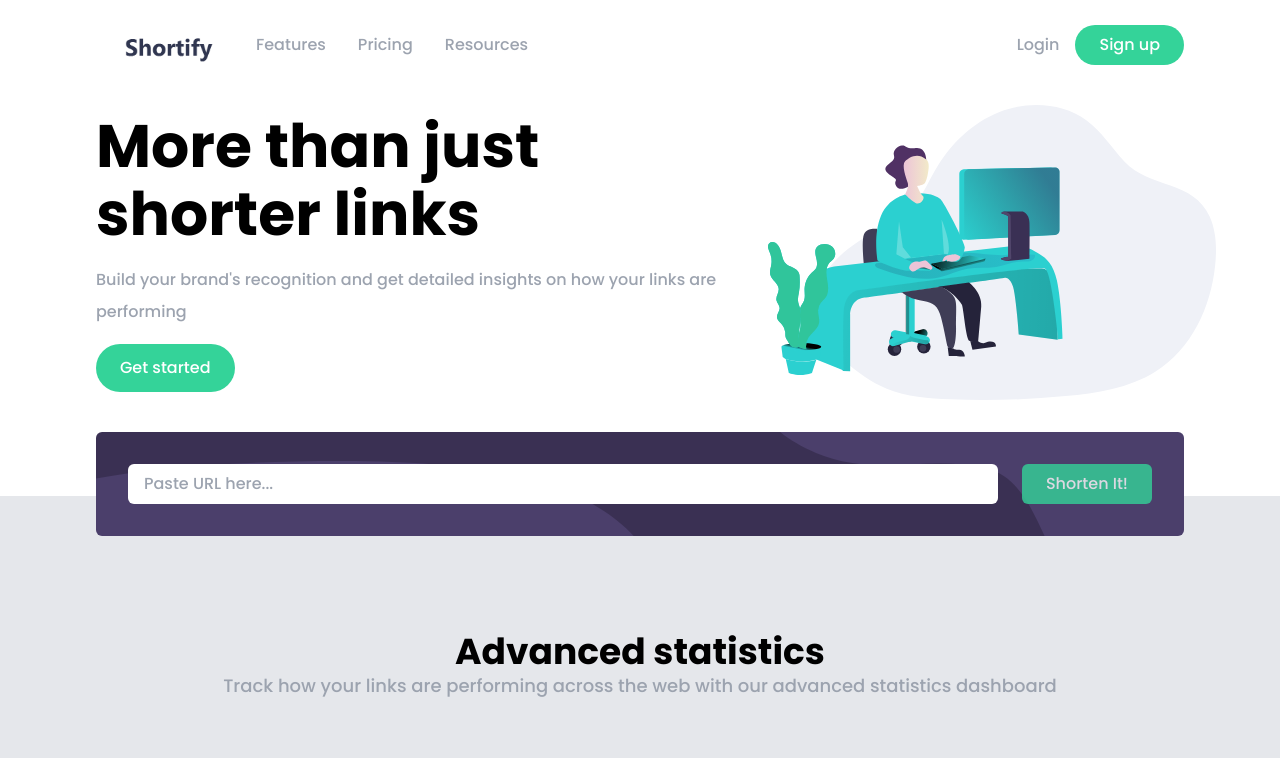
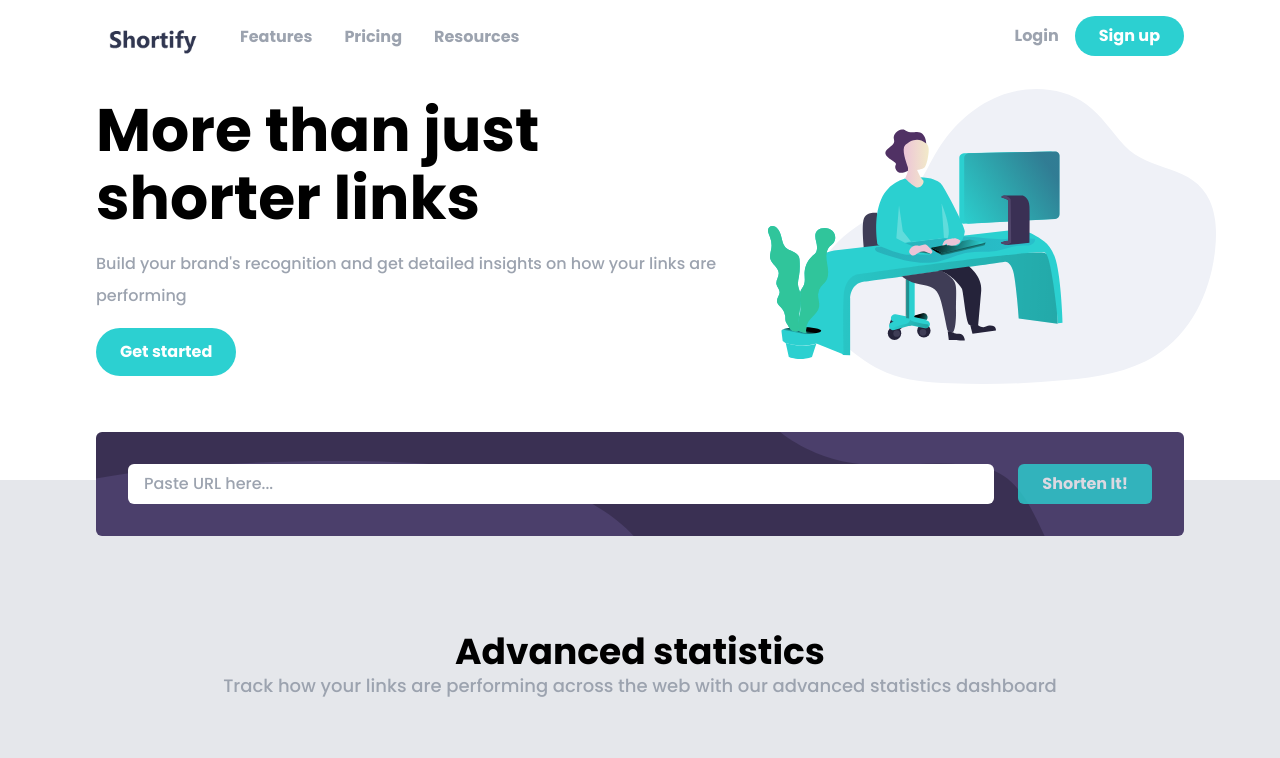
Before and after one commit to johndaamax/shortify-with-tailwind, a React (Create React App) app: page / in a window 1280 px wide. Shown: the top 758 px of the page. Built offline with nearby package versions, Linux system fonts and the light colour scheme.

Commit message:
finishing up app functionality

```diff
--- a/src/App.tsx
+++ b/src/App.tsx
@@ -1,8 +1,10 @@
 import * as React from 'react';
 
 import { useLocalStorageState } from './hooks/useLocalStorage'
+import { copyToClipboard } from './util'
 
 import Header from './components/Header'
+import MobileNav from './components/MobileNav'
 import Footer from './components/Footer'
 import StatisticsCard from './components/StatisticsCard'
 import ShortLinkContainer from './components/ShortLinkContainer'
@@ -27,7 +29,8 @@ type State = {
   error: { errorMessage: string, errorCode: number } | null,
   inputValue: string
   isLoading: boolean,
-  activeClipboard: string
+  activeClipboard: string,
+  showMobileNav: boolean
 }
 
 type Action =
@@ -36,6 +39,7 @@ type Action =
   | { type: 'REQUEST_FAILURE', error: Error }
   | { type: 'USER_INPUT_CHANGE', value: string }
   | { type: 'SET_ACTIVE_CLIPBOARD', value: string }
+  | { type: 'TOGGLE_MOBILE_NAV' }
 
 const appReducer: Reducer<State, Action> = (state: State, action: Action) => {
   switch (action.type) {
@@ -54,6 +58,8 @@ const appReducer: Reducer<State, Action> = (state: State, action: Action) => {
       return { ...state, inputValue: action.value }
     case 'SET_ACTIVE_CLIPBOARD':
       return { ...state, activeClipboard: action.value }
+    case 'TOGGLE_MOBILE_NAV':
+      return { ...state, showMobileNav: !state.showMobileNav }
     default:
       throw new Error("Invalid type")
   }
@@ -65,7 +71,8 @@ function App() {
       error: null,
       inputValue: '',
       isLoading: false,
-      activeClipboard: ''
+      activeClipboard: '',
+      showMobileNav: false
     })
   const [shortlinkList, setShortlinkList] = useLocalStorageState<ShortLinkListItem[]>('linkList', [])
 
@@ -98,15 +105,25 @@ function App() {
   }
 
   const handleShortlinkClick = (shortLink: string) => {
-    navigator.clipboard.writeText(shortLink)
-    dispatch({ type: 'SET_ACTIVE_CLIPBOARD', value: shortLink })
+    if (state.activeClipboard !== shortLink) {
+      copyToClipboard(shortLink)
+        .then(() => {
+          dispatch({ type: 'SET_ACTIVE_CLIPBOARD', value: shortLink })
+        })
+        .catch(error => console.log(error))
+    }
+  }
+
+  const toggleNav = () => {
+    dispatch({ type: 'TOGGLE_MOBILE_NAV' })
   }
 
   return (
-    <div >
-      <Header />
-      <section className='flex justify-center items-center flex-col md:justify-between md:flex-row px-8 pt-4 pb-24 md:px-24 leading-8 text-center md:text-left'>
-        <div className='md:order-2 md:-mr-8 my-4 md:my-0'>
+    <div className='relative'>
+      <Header toggleMobileNav={toggleNav} />
+      <MobileNav isVisible={state.showMobileNav} />
+      <section className='flex justify-center items-center flex-col md:justify-between md:flex-row padding-horizontal pt-4 pb-24 leading-8 text-center md:text-left'>
+        <div className='md:order-2 md:-mr-8 my-4 md:my-0 select-none'>
           <img src='./images/illustration-working.svg' alt='working' className='object-cover w-full max-w-md md:w-96 lg:w-112 xl:w-120' />
         </div>
         <div className='md:pr-4'>
@@ -116,8 +133,8 @@ function App() {
         </div>
       </section>
 
-      <section className='px-8 py-4 md:px-24 bg-gray-200'>
-        <div className='bg-cover -mt-20 mb-4'>
+      <section className='padding-horizontal py-12 bg-gray-200'>
+        <div className='bg-cover -mt-30 md:-mt-24 mb-4'>
           <div className='form-section-mobile md:form-section-desktop p-6 md:p-6 lg:p-8 rounded-md bg-indigo-dark'>
             <form onSubmit={handleSubmit}>
               <div className='md:flex md:justify-between'>
@@ -159,7 +176,7 @@ function App() {
           <p className='text-lg text-gray-400'>Track how your links are performing across the web with our advanced statistics dashboard</p>
         </div>
         <div className='relative'>
-          <span className='w-1 h-4/5 lg:w-3/4 bg-green-400 lg:h-1 absolute left-1/2 lg:left-24 lg:top-28'></span>
+          <span className='w-1 h-4/5 lg:w-3/4 bg-teal-primary lg:h-1 absolute left-1/2 lg:left-24 lg:top-28'></span>
           <div className='flex justify-center items-center flex-col lg:flex-row lg:justify-evenly lg:items-start mt-24'>
             <StatisticsCard
               imgSrc='./images/icon-brand-recognition.svg'
@@ -182,7 +199,7 @@ function App() {
         </div>
       </section>
 
-      <section className='boost-banner-mobile md:boost-banner-desktop px-8 py-16 md:px-24 bg-indigo-dark bg-cover text-center'>
+      <section className='boost-banner-mobile md:boost-banner-desktop padding-horizontal py-16 bg-indigo-dark bg-cover text-center'>
         <h2 className='text-white text-2xl md:text-4xl font-bold mb-4'>Boost your links today!</h2>
         <button className='btn rounded-3xl'>Get Started</button>
       </section>
--- a/src/components/Footer.tsx
+++ b/src/components/Footer.tsx
@@ -2,7 +2,7 @@ import CategoryList from './CategoryList'
 
 const Footer = () => {
     return (
-        <footer className='flex flex-col justify-center items-center md:flex-row md:justify-between md:items-start bg-grey-dark px-8 py-8 md:py-12 md:px-24'>
+        <footer className='flex flex-col justify-center items-center md:flex-row md:justify-between md:items-start bg-grey-dark padding-horizontal py-8 md:py-12'>
             <div>
                 <a href='/' className='inline-block mb-8 md:mb-0'>
                     <img src="./images/logo.png" alt="Shortify Logo" className='w-48 md:w-36 footer-logo' />
--- a/src/components/Header.tsx
+++ b/src/components/Header.tsx
@@ -1,29 +1,39 @@
+interface HeaderProps {
+    toggleMobileNav: () => void
+}
 
-const Header = () => {
+const Header = ({ toggleMobileNav }: HeaderProps) => {
     return (
-        <header className='w-full px-4 py-4 md:px-24'>
-            <nav className='flex justify-between'>
+        <header className='w-full padding-horizontal py-4'>
+            <nav className='flex justify-between text-sm lg:text-base font-semibold'>
                 <div className='flex justify-center items-center'>
-                    <a href='/' className='inline-block md:px-4 md:py-2'>
+                    <a href='/' className='inline-block pr-4'>
                         <img src="./images/logo.png" alt="Shortify Logo" className='w-28' />
                     </a>
-                    <a href='/' className='hidden md:inline-block px-4 py-2 text-gray-400'>
-                        Features
+                    <div className='hidden md:inline-block'>
+                        <a href='/' className='px-2 lg:px-4 py-2 text-gray-400'>
+                            Features
                     </a>
-                    <a href='/' className='hidden md:inline-block px-4 py-2 text-gray-400'>
-                        Pricing
+                        <a href='/' className='px-2 lg:px-4 py-2 text-gray-400'>
+                            Pricing
                     </a>
-                    <a href='/' className='hidden md:inline-block px-4 py-2 text-gray-400'>
-                        Resources
+                        <a href='/' className='px-2 lg:px-4 py-2 text-gray-400'>
+                            Resources
                     </a>
+                    </div>
+
                 </div>
-                <div className='flex justify-center items-center'>
-                    <a href='/' className='hidden md:inline-block px-4 py-2 text-gray-400'>Login</a>
-                    <button className='hidden md:inline-block btn rounded-3xl'>Sign up</button>
+                <div className='flex justify-center items-center hidden md:inline-block'>
+                    <a href='/' className='hidden sm:inline-block px-4 py-2 text-gray-400'>Login</a>
+                    <button className='hidden sm:inline-block btn rounded-3xl'>Sign up</button>
                 </div>
-                {/* <div className='md:hidden'>
-                    <img src="./images/hamburger.svg" alt="Button that opens navigation on mobile resolutions" />
-                </div> */}
+                <div className='md:hidden cursor-pointer' onClick={toggleMobileNav}>
+                    <svg viewBox="0 0 100 60" width="40" height="40">
+                        <rect width="100" height="10" rx="8"></rect>
+                        <rect y="25" width="100" height="10" rx="8"></rect>
+                        <rect y="50" width="100" height="10" rx="8"></rect>
+                    </svg>
+                </div>
             </nav>
         </header>
     )
--- /dev/null
+++ b/src/components/MobileNav.tsx
@@ -0,0 +1,24 @@
+const MobileNav = ({ isVisible }: { isVisible: boolean }) => {
+    return (
+        <div className={`flex flex-col justify-center rounded-xl bg-indigo-dark p-4 w-4/5 absolute left-2/4 transform transition-all duration-300 delay-300 -translate-x-2/4 ${!isVisible ? `-translate-y-96` : ``}`}>
+            <div className='flex flex-col justify-center items-center'>
+                <a href='/' className='w-full p-4 text-white text-center'>
+                    Features
+                    </a>
+                <a href='/' className='w-full p-4 text-white text-center'>
+                    Pricing
+                    </a>
+                <a href='/' className='w-full p-4 text-white text-center'>
+                    Resources
+                </a>
+            </div>
+            <hr className='border-t border-gray-600' />
+            <div className='flex flex-col justify-center items-center'>
+                <a href='/' className='w-full p-4 text-white text-center'>Login</a>
+                <button className='btn w-full rounded-3xl'>Sign up</button>
+            </div>
+        </div>
+    )
+}
+
+export default MobileNav
--- a/src/components/ShortLinkContainer.tsx
+++ b/src/components/ShortLinkContainer.tsx
@@ -7,15 +7,14 @@ interface ShortLinkContainerProps {
 }
 
 const ShortLinkContainer = ({ linkData, handleClick, isActive }: ShortLinkContainerProps) => {
-
     return (
         <div className='flex text-left flex-col md:flex-row justify-between md:items-center bg-white rounded-md mb-4'>
             <div className='p-4 border-b border-gray-200 md:border-none'>
                 {linkData.originalLink}
             </div>
             <div className='p-4'>
-                <span className='text-green-400 font-semibold'>{linkData.shortLink}</span>
-                <button onClick={handleClick} className={`btn rounded-md w-full mt-4 md:mt-0 md:w-auto md:ml-4 ${isActive ? `bg-indigo-900 hover:bg-indigo-600` : ``}`}>{isActive ? `Copied!` : `Copy`}</button>
+                <span className='text-teal-primary font-semibold'>{linkData.shortLink}</span>
+                <button onClick={handleClick} className={`btn rounded-md w-full mt-4 md:mt-0 md:w-auto md:ml-4 ${isActive ? `bg-indigo-dark hover:bg-indigo-900` : ``}`}>{isActive ? `Copied!` : `Copy`}</button>
             </div>
         </div>
     )
--- a/src/index.css
+++ b/src/index.css
@@ -3,13 +3,17 @@
 @tailwind utilities;
 
 @layer components {
+  .padding-horizontal {
+    @apply px-8 md:px-16 lg:px-24;
+  }
+
   .statistics-card-wrapper {
     @apply rounded-md max-w-full w-80 md:w-3/5 xl:w-1/4 bg-white relative text-left my-8 lg:my-0 lg:mx-4;
     height: min-content;
   }
 
   .btn {
-    @apply inline-flex justify-center items-center px-6 py-2 text-white bg-green-400 focus:outline-none hover:bg-green-300 transform transition;
+    @apply inline-flex justify-center items-center px-6 py-2 text-white font-semibold bg-teal-primary focus:outline-none hover:opacity-80 transform transition;
     height: min-content;
   }
 
--- /dev/null
+++ b/src/util.ts
@@ -0,0 +1,26 @@
+/** Wrapper function to handle copying to clipboard on non-https agents (mobile devices as well)
+ * @param {String} textToCopy the string to copy
+*/
+
+export const copyToClipboard = (textToCopy: string) => {
+    // navigator clipboard API needs a secure context (https)
+    if (navigator.clipboard && window.isSecureContext) {
+        // navigator clipboard API
+        return navigator.clipboard.writeText(textToCopy);
+    } else {
+        // text area helper element
+        let textArea = document.createElement('textarea');
+        textArea.value = textToCopy;
+        // set the textarea out of viewport
+        textArea.style.position = 'fixed';
+        textArea.style.left = '-99999px';
+        textArea.style.top = '-99999px';
+        document.body.appendChild(textArea);
+        textArea.focus();
+        textArea.select();
+        return new Promise((res, rej) => {
+            document.execCommand('copy') ? res(``) : rej();
+            textArea.remove();
+        });
+    }
+}
--- a/tailwind.config.js
+++ b/tailwind.config.js
@@ -9,7 +9,8 @@ module.exports = {
       },
       colors: {
         'indigo-dark': '#3A3053',
-        'grey-dark': '#232027'
+        'grey-dark': '#232027',
+        'teal-primary': '#2CD0D1'
       },
       fontSize: {
         '5xl': ['3rem', '4.25rem'],
@@ -27,6 +28,9 @@ module.exports = {
         '2/5': '40%',
         '3/5': '60%',
         '4/5': '80%',
+      },
+      margin: {
+        '-30': '-7.5rem',
       }
     },
   },
```
